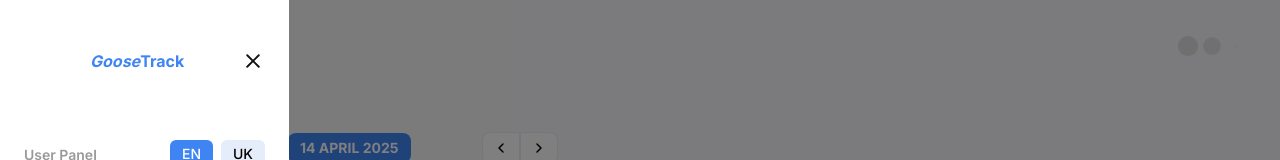
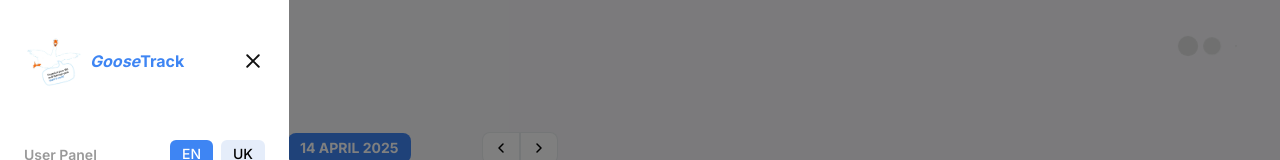
Before and after one commit to iSteffan/goosetrack-nextjs, a Next.js app: page /en/statistics in a window 1280 px wide. Both pictures are taken after a click on the button 44 px from the left and 46 px from the top of the page. Shown: the top 160 px of the page. Built offline with nearby package versions, Linux system fonts and the light colour scheme; no server answers.

Commit message:
fix goose sidebar

```diff
--- a/src/app/[locale]/(verified)/layout.tsx
+++ b/src/app/[locale]/(verified)/layout.tsx
@@ -93,8 +93,9 @@ export default function VerifiedUserLayout({
   const onOpenMenu = () => setIsBurgerOpen(true);
 
   return (
-    <div className="min-h-screen bg-grayBg dark:bg-blackPageBg xl:pl-[289px]">
+    <div className="bg-grayBg dark:bg-blackPageBg min-h-screen xl:pl-[289px]">
       <SideBar />
+
       <div className="flex w-full flex-col">
         {/* <SimpleBar
           style={{ maxHeight: '100vh', overflow: 'auto' }}
--- a/src/components/common/SideBar/SideBar.tsx
+++ b/src/components/common/SideBar/SideBar.tsx
@@ -1,6 +1,7 @@
+import Image from 'next/image';
+
 import { LogoutBtn } from '@/components/ui/LogoutBtn/LogoutBtn';
 import { UserNav } from '@/components/ui/UserNav/UserNav';
-import GooseIcon from '@/public/icon/sidebarGoose.svg';
 import CloseIcon from '@/public/icon/x-close.svg';
 
 interface ISideBar {
@@ -14,13 +15,18 @@ export const SideBar = ({ onClose, isBurgerMenu }: ISideBar) => {
       className={`flex ${
         isBurgerMenu
           ? ''
-          : 'fixed left-0 top-0 z-50 hidden h-screen flex-col bg-white dark:bg-blackSidebarBg xl:block'
+          : 'dark:bg-blackSidebarBg fixed left-0 top-0 z-50 hidden h-screen flex-col bg-white xl:block'
       }`}
     >
       <div className="relavite w-[225px] px-[20px] py-[24px] md:w-[289px] md:px-[24px] md:py-[32px]">
         <div className="mb-[64px] flex items-center md:mb-[50px] xl:mb-[32px]">
-          <GooseIcon className="mr-[6px] h-[35px] w-[36px] md:h-[58px] md:w-[60px] xl:mr-[10px] xl:h-[68px] xl:w-[71px]" />
-
+          <Image
+            src="/image/main-page/gooseAuth.webp"
+            alt="Goose"
+            width={36}
+            height={35}
+            className="mr-[6px] h-[35px] w-[36px] md:h-[58px] md:w-[60px] xl:mr-[10px] xl:h-[68px] xl:w-[71px]"
+          />
           <h2 className="text-[16px] font-700 leading-[1.37] text-blueMain dark:text-white md:leading-[1.5] xl:text-[24px] xl:leading-[1]">
             <span className="italic">Goose</span>Track
           </h2>
```
Also changed, not shown: public/image/main-page/gooseAuth.png, public/image/main-page/gooseAuth.webp (added).
